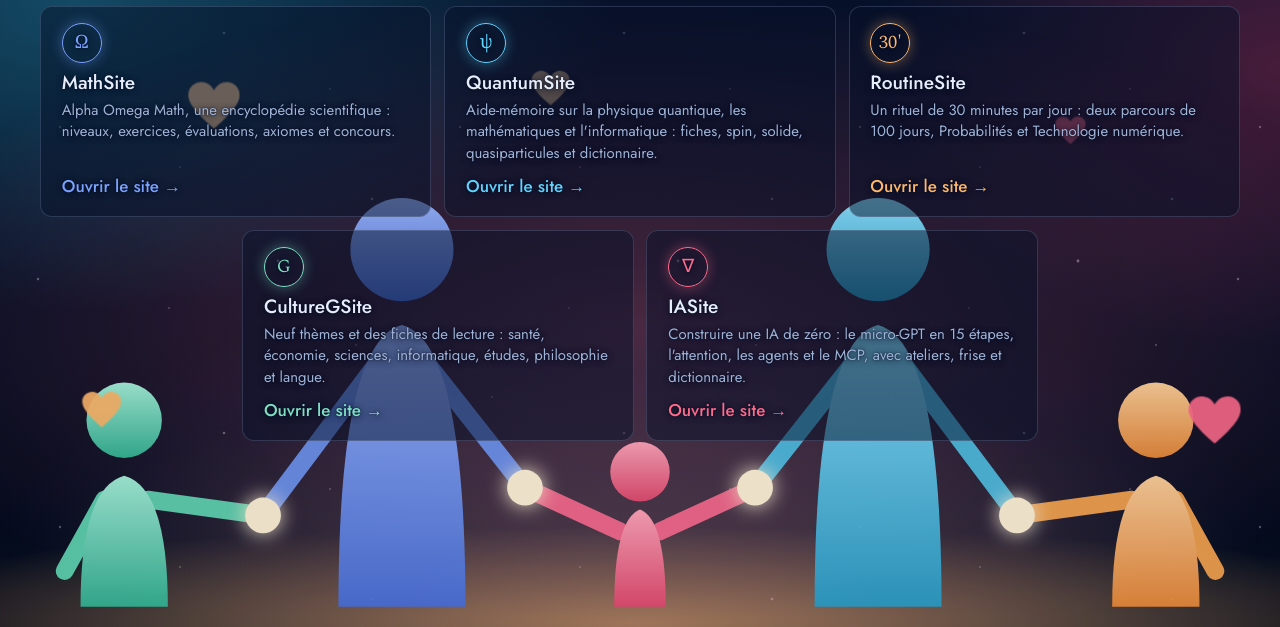
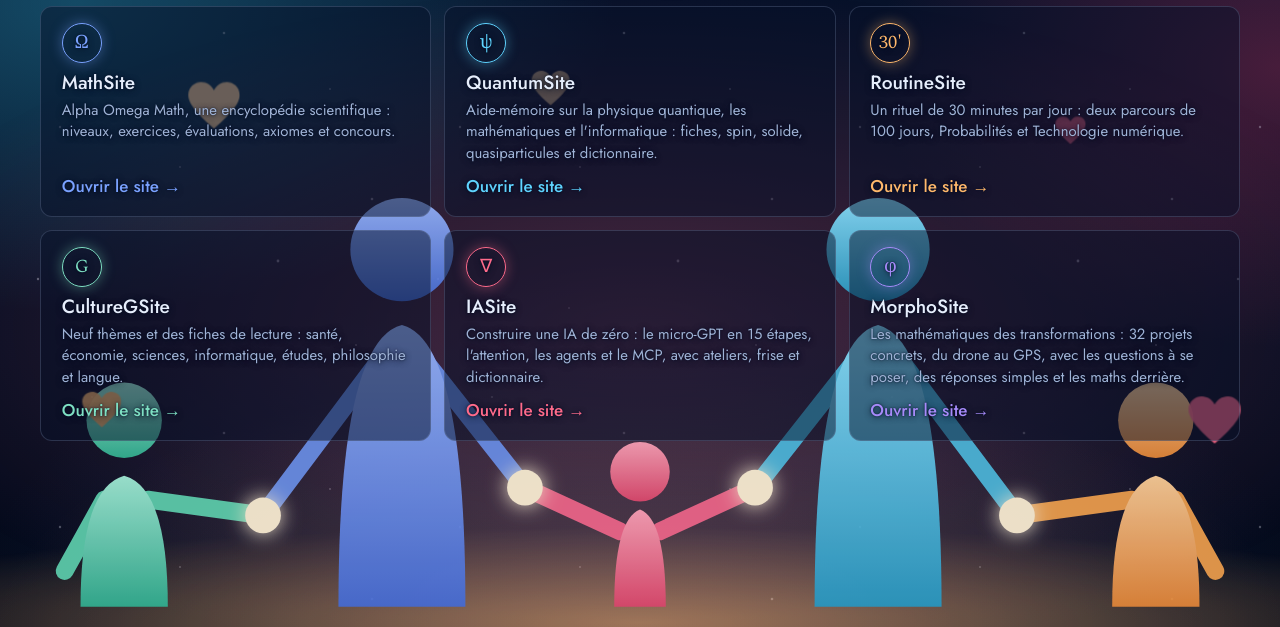
Before and after one commit to famzak/famzak.github.io, a plain HTML site: page index.html in a window 1280 px wide. Shown: the part 173-800 px from the top of the page. Drawn offline with nearby package versions, Linux system fonts and the light colour scheme.

Commit message:
Portail : ajoute MorphoSite (φ, violet), grille 3 + 3
Co-Authored-By: Claude Opus 5.5 <noreply@anthropic.com>
Claude-Session: https://claude.ai/code/session_013S1ZNTTF3WTKdHgJZrjbPX

```diff
--- a/index.html
+++ b/index.html
@@ -126,6 +126,12 @@
         <p>Construire une IA de zéro : le micro-GPT en 15 étapes, l'attention, les agents et le MCP, avec ateliers, frise et dictionnaire.</p>
         <span class="aller">Ouvrir le site →</span>
       </a>
+      <a class="carte morpho" href="https://mikhub-dev.github.io/MorphoSite/">
+        <span class="pastille" aria-hidden="true">φ</span>
+        <h2>MorphoSite</h2>
+        <p>Les mathématiques des transformations : 32 projets concrets, du drone au GPS, avec les questions à se poser, des réponses simples et les maths derrière.</p>
+        <span class="aller">Ouvrir le site →</span>
+      </a>
     </section>
   </main>
 
--- a/style.css
+++ b/style.css
@@ -5,7 +5,7 @@
   color-scheme: dark;
   --nuit: #050d22; --nuit-voile: rgba(5, 13, 34, .72);
   --texte: #e6eefc; --texte-doux: #9fb3d6;
-  --cyan: #5fd4ff; --bleu: #7aa2ff; --menthe: #7ee0c3; --orange: #ffb86b; --rose: #ff6b8b;
+  --cyan: #5fd4ff; --bleu: #7aa2ff; --menthe: #7ee0c3; --orange: #ffb86b; --rose: #ff6b8b; --violet: #a78bfa;
   --verre: rgba(8, 20, 48, .62); --verre-clair: rgba(10, 24, 56, .72); --trait: rgba(159, 179, 214, .22);
   --f-ui: "Jost", "Segoe UI", system-ui, sans-serif;
   --f-serif: "Spectral", Georgia, serif;
@@ -87,12 +87,11 @@ main {
 /* Cartes en verre */
 .grille { display: grid; gap: 1rem; grid-template-columns: 1fr; }
 @media (min-width: 700px)  { .grille { grid-template-columns: repeat(2, 1fr); } }
-/* 5 sites : 2 colonnes (la dernière carte centrée), puis 3 + 2 centrées sur grand écran */
+/* 6 sites : 2 colonnes (une carte seule serait centrée), puis 3 + 3 sur grand écran */
 @media (min-width: 700px) and (max-width: 999px) { .carte:last-child:nth-child(odd) { grid-column: 1 / -1; justify-self: center; width: calc(50% - .5rem); } }
 @media (min-width: 1000px) {
   .grille { grid-template-columns: repeat(6, 1fr); }
   .carte { grid-column: span 2; }
-  .carte:nth-child(4) { grid-column: 2 / span 2; }
 }
 
 .carte {
@@ -113,6 +112,7 @@ main {
 .carte.routine { --tc: var(--orange); }
 .carte.culture { --tc: var(--menthe); }
 .carte.ia      { --tc: var(--rose); }
+.carte.morpho  { --tc: var(--violet); }
 
 .pastille {
   display: inline-grid; place-items: center;
```
Also changed, not shown: 1 other file.
